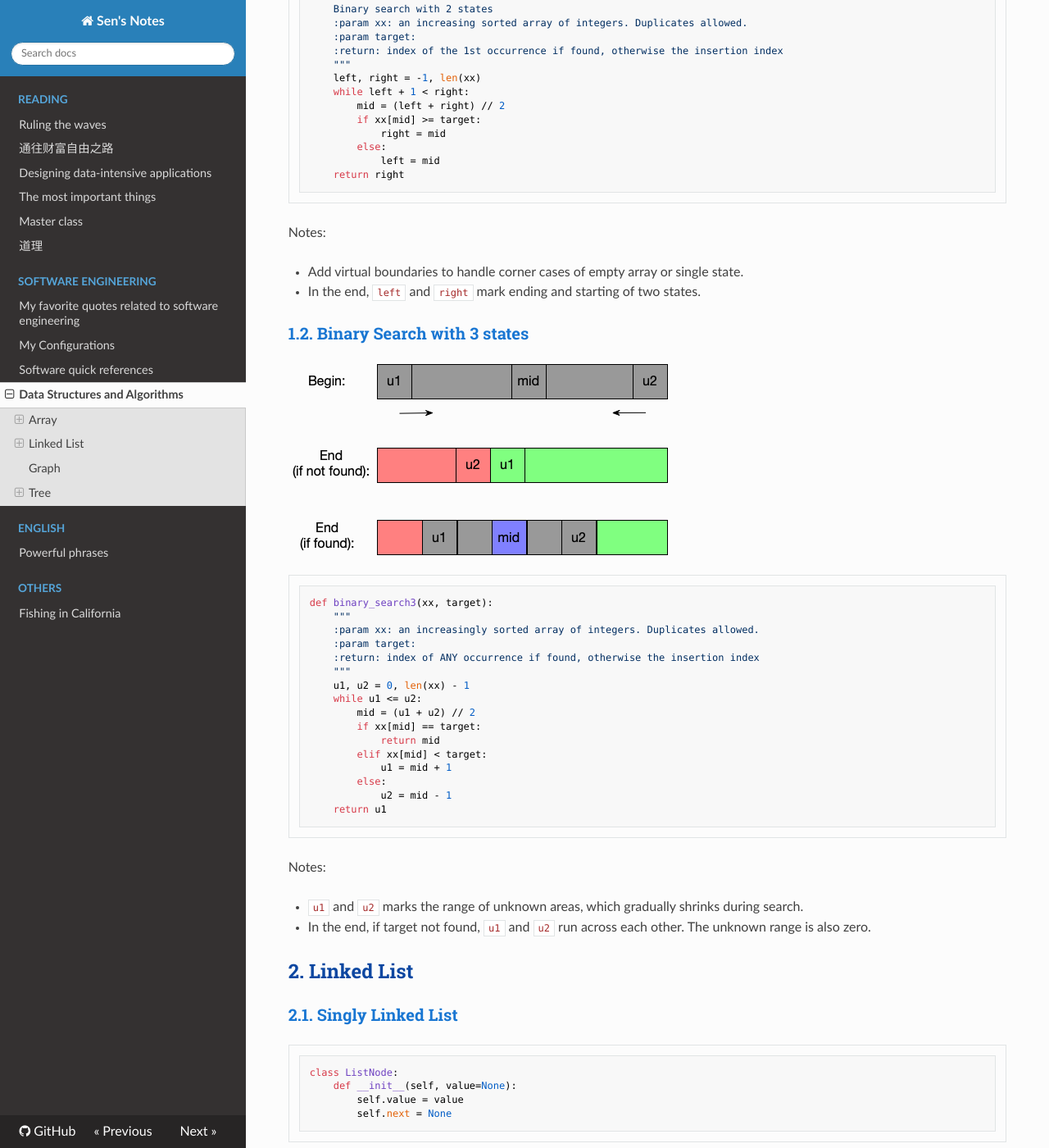
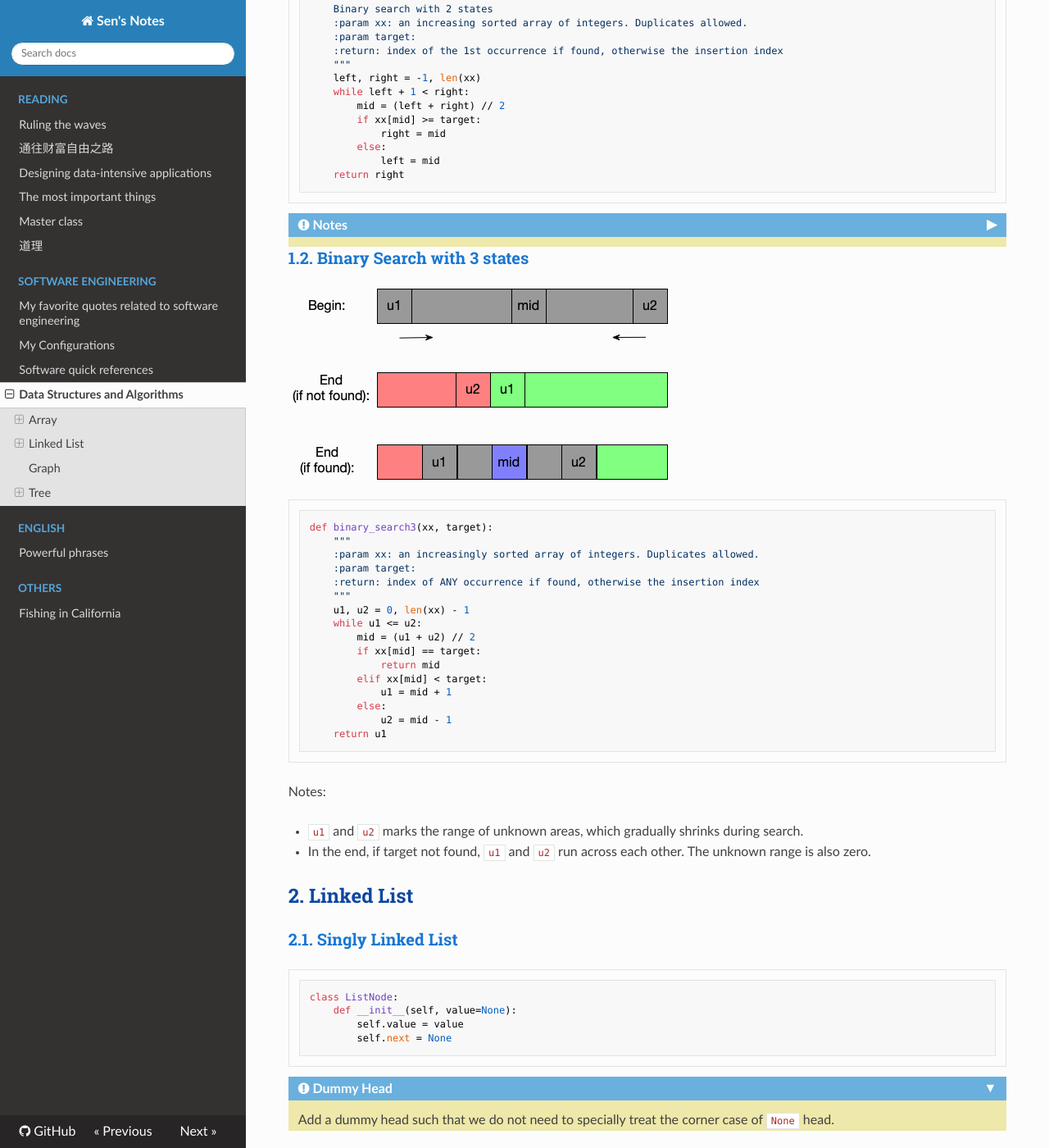
Before and after one commit to slinjhu/notes, an MkDocs documentation site: the page built from docs/software/data-structures.md, in a window 1280 px wide and 1400 px high, scrolled down 555 px. Shown: the whole window at 82% size. Built offline with MkDocs 1.6.1, drawn with Linux system fonts in a browser that asks for light colours; nearby versions of some CDN libraries; formulas are drawn with MathJax 3; some of the changed text lies outside the part shown.

Commit message:
Style fix

````diff
--- /dev/null
+++ b/docs/extra.js
@@ -0,0 +1,2 @@
+// For pymdownx.details
+$('details>summary').addClass('admonition-title');
--- a/docs/software/data-structures.md
+++ b/docs/software/data-structures.md
@@ -36,8 +36,8 @@ Notes:
 --8<-- "docs/software/src/singly_linked_list/list_node.py"
 ```
 
-???+ Dummy Head
-    Add a dummy head such that we do not need to specially treat the corner case of empty list.
+???+ "Dummy Head"
+    Add a dummy head such that we do not need to specially treat the corner case of `None` head.
 
 #### Traversal
 ```
--- a/docs/stylesheet.css
+++ b/docs/stylesheet.css
@@ -72,3 +72,77 @@ h4:before {
 .rst-content code {
     color: brown;
 }
+
+.tabbed-set {
+    display: flex;
+    position: relative;
+    flex-wrap: wrap;
+}
+
+.tabbed-set .highlight {
+    background: #ddd;
+}
+
+.tabbed-set .tabbed-content {
+    display: none;
+    order: 99;
+    width: 100%;
+}
+
+.tabbed-set label {
+    width: auto;
+    margin: 0 0.5em;
+    padding: 0.25em;
+    font-size: 120%;
+    cursor: pointer;
+}
+
+.tabbed-set input {
+    position: absolute;
+    opacity: 0;
+}
+
+.tabbed-set input:nth-child(n+1) {
+    color: #333333;
+}
+
+.tabbed-set input:nth-child(n+1):checked + label {
+    color: #FF5252;
+}
+
+.tabbed-set input:nth-child(n+1):checked + label + .tabbed-content {
+    display: block;
+}
+
+
+/* For pymdownx.details */
+details summary {
+    display: block;
+    cursor: pointer;
+}
+
+details summary:focus {
+    outline: none;
+}
+
+details summary::-webkit-details-marker {
+    display: none;
+}
+
+details summary::after {
+    content: "\25B6";
+    text-align: right;
+    float: right;
+}
+
+details[open] > summary::after {
+    content: "\25BC";
+    text-align: right;
+    float: right;
+}
+
+details {
+    background-color: palegoldenrod;
+    padding-left: 12px;
+    padding-right: 12px;
+}
--- a/mkdocs.yml
+++ b/mkdocs.yml
@@ -1,11 +1,12 @@
 site_name: Sen's Notes
 repo_url: https://github.com/slinjhu/notes
 theme:
-    name: 'readthedocs'
+    name: readthedocs
 extra_css:
-    - 'stylesheet.css'
+    - stylesheet.css
 extra_javascript:
-    - 'https://cdnjs.cloudflare.com/ajax/libs/mathjax/2.7.0/MathJax.js?config=TeX-MML-AM_CHTML'
+    - https://cdnjs.cloudflare.com/ajax/libs/mathjax/2.7.0/MathJax.js?config=TeX-MML-AM_CHTML
+    - extra.js
 markdown_extensions:
     - admonition
     - pymdownx.arithmatex
````
Also changed, not shown: other parts of docs/software/data-structures.md (+3 -3 lines).
